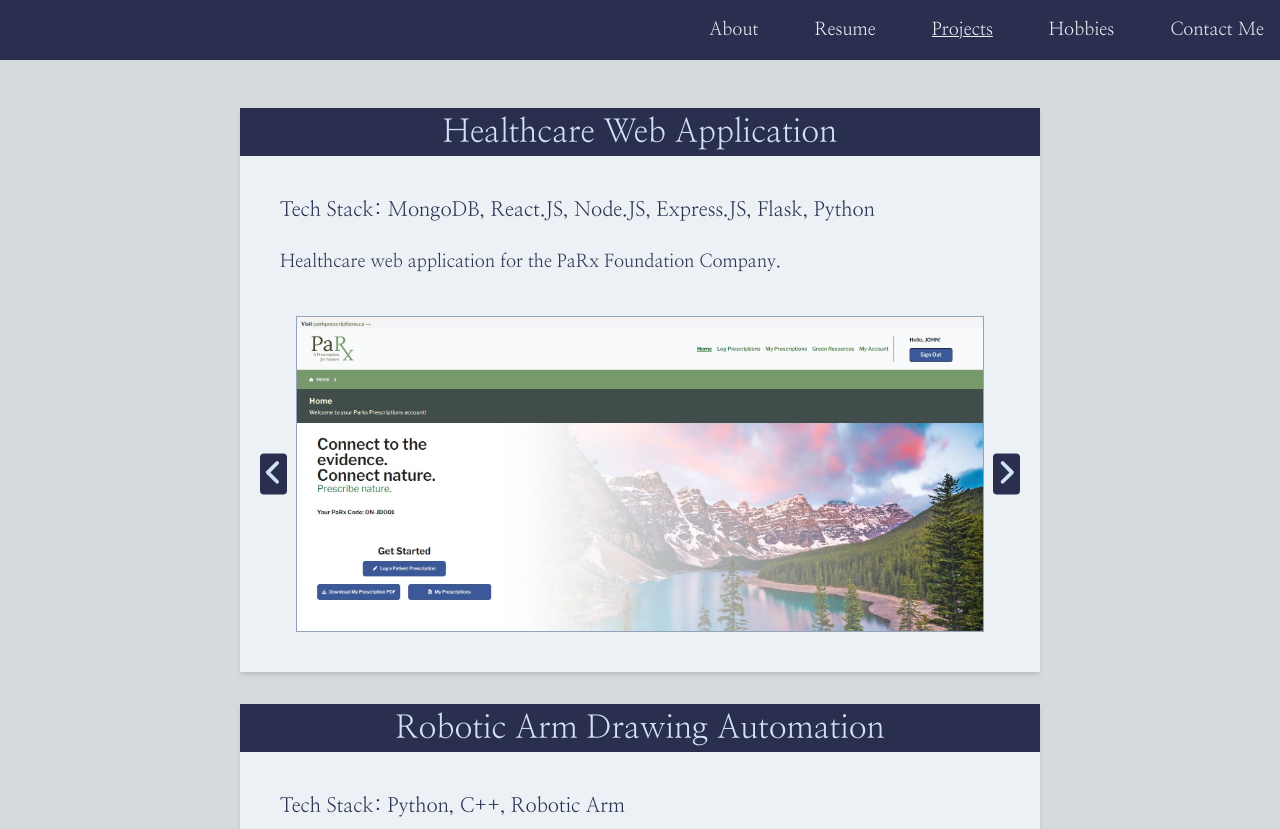
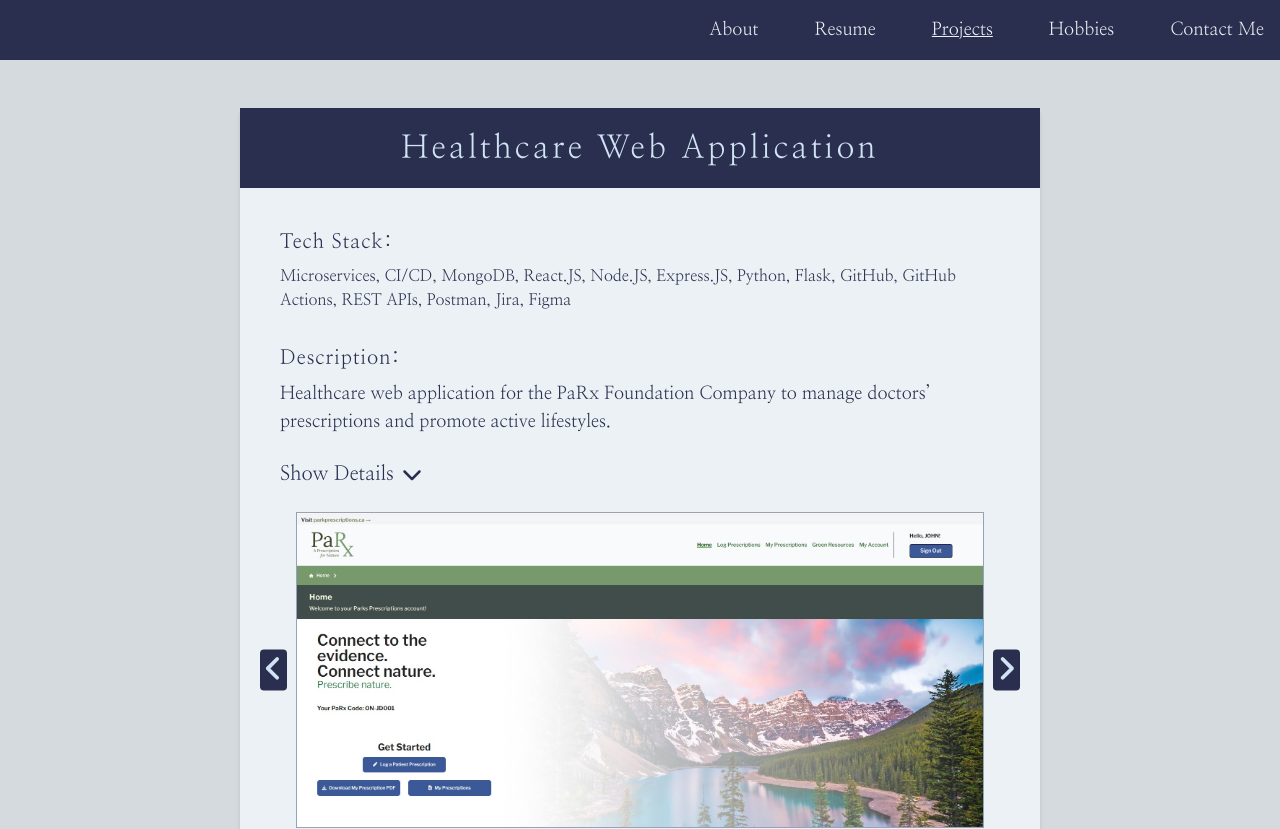
Before and after one commit to Emilyho11/personal-website, a React (Vite) app in the folder frontend/: page /projects in a window 1280 px wide. Shown: the top 829 px of the page. Built offline with nearby package versions, Linux system fonts and the light colour scheme.

Commit message:
Adding additional project descriptions with dropwdown

```diff
--- a/frontend/src/pages/Projects.jsx
+++ b/frontend/src/pages/Projects.jsx
@@ -1,6 +1,8 @@
-import React from 'react'
+import React, { useState } from 'react'
 import ContentContainer from '../components/ContentContainer'
 import Slideshow from '../components/Slideshow.jsx'
+import { FontAwesomeIcon } from '@fortawesome/react-fontawesome';
+import { faChevronDown, faChevronUp } from '@fortawesome/free-solid-svg-icons';
 
 import PrescriberPage from '../assets/images/healthcare_app/prescriber_page.jpg';
 import GreenResources from '../assets/images/healthcare_app/green_resources.jpg';
@@ -14,12 +16,26 @@ import NewPatientAccount from '../assets/images/healthcare_app/new_patient_accou
 import NewPrescriberAccount from '../assets/images/healthcare_app/new_prescriber_account.jpg';
 
 const Projects = () => {
+  const [visibleDescriptions, setVisibleDescriptions] = useState({});
+
+  const toggleDescription = (index) => {
+    setVisibleDescriptions((prev) => ({
+      ...prev,
+      [index]: !prev[index],
+    }))
+  }
 
   const projectData = [
     {
       name: 'Healthcare Web Application',
-      techStack: 'MongoDB, React.JS, Node.JS, Express.JS, Flask, Python',
-      description: 'Healthcare web application for the PaRx Foundation Company.',
+      techStack: 'Microservices, CI/CD, MongoDB, React.JS, Node.JS, Express.JS, Python, Flask, GitHub, GitHub Actions, REST APIs, Postman, Jira, Figma',
+      overallDescription: 'Healthcare web application for the PaRx Foundation Company to manage doctors’ prescriptions and promote active lifestyles.',
+      description: [
+        'Designed and developed a full-stack application using a microservice architecture, MongoDB, Express.js, React.js, and Node.js',
+        'Used Python and Flask to generate PDFs and web scrape university sites for doctor verification, saving 30 hours of employee workload per week',
+        'Integrated REST APIs from MS Azure, Google Maps, and Geoapify to suggest nearby outdoor activities, leveraging real-time data',
+        'Led a team of seven using Agile-Scrum practices, GitHub, and JIRA to efficiently manage daily scrum meetings and speed up project delivery by 25%'
+      ],
       images: [
         PrescriberPage,
         GreenResources,
@@ -37,6 +53,7 @@ const Projects = () => {
     {
       name: 'Robotic Arm Drawing Automation',
       techStack: 'Python, C++, Robotic Arm',
+      overallDescription: 'Healthcare web application for the PaRx Foundation Company to manage doctors’ prescriptions.',
       description: 'Automation Project for Crystal Claire Cosmetics Inc. created in Python to generate C++ code for the robotic arm to draw any image the user wants.',
       images: [],
       ratio: '21/9'
@@ -44,6 +61,7 @@ const Projects = () => {
     {
       name: 'Platform Game: Pig Panic Coin Quest',
       techStack: 'MIPS Assembly Language, MARS Simulator',
+      overallDescription: 'Healthcare web application for the PaRx Foundation Company to manage doctors’ prescriptions.',
       description: 'Created a platform game based on the theme of Angry Birds.',
       images: [],
       ratio: '21/9'
@@ -54,11 +72,32 @@ const Projects = () => {
     <ContentContainer>
       {projectData.map((project, index) => (
         <div key={index} className='bg-light_blue text-dark_blue mb-8 shadow-md'>
-          <h2 className='bg-dark_blue text-back_light_blue text-center'>{project.name}</h2>
+          <h2 className='bg-dark_blue tracking-widest text-back_light_blue text-center py-4'>{project.name}</h2>
             <div className='gap-20 justify-center p-10'>
               <div>
-                <p className='text-xl'>Tech Stack: {project.techStack}</p>
-                <p className='pt-6 pb-10 text-lg'>{project.description}</p>
+                <h3 className='text-xl font-bold tracking-wider'>Tech Stack:</h3>
+                <p className='my-2 '>{project.techStack}</p>
+                <br/>
+                <h3 className='text-xl font-bold tracking-wider'>Description:</h3>
+                <p className='text-lg my-2'>{project.overallDescription}</p>
+                <button
+                  className='pt-2 pb-6 mt-4 rounded flex items-center text-xl hover:text-slate-400'
+                  onClick={() => toggleDescription(index)}
+                >
+                  {visibleDescriptions[index] ? 'Hide Details': 'Show Details'}
+                  <FontAwesomeIcon icon={visibleDescriptions[index] ? faChevronUp : faChevronDown} className='ml-2 text-xl' />
+                </button>
+                {visibleDescriptions[index] && (
+                  Array.isArray(project.description) ? (
+                  <ul className='pb-10 text-lg list-disc pl-8'>
+                    {project.description.map((point, descriptionIndex) => (
+                      <li key={descriptionIndex} className='pl-2'>{point}</li>
+                    ))}
+                  </ul>
+                ) : (
+                  <p className='pt-6 pb-10 text-lg'>{project.description}</p>
+                )
+              )}
               </div>
               <Slideshow images={project.images} ratio={project.ratio} />
           </div>
```
